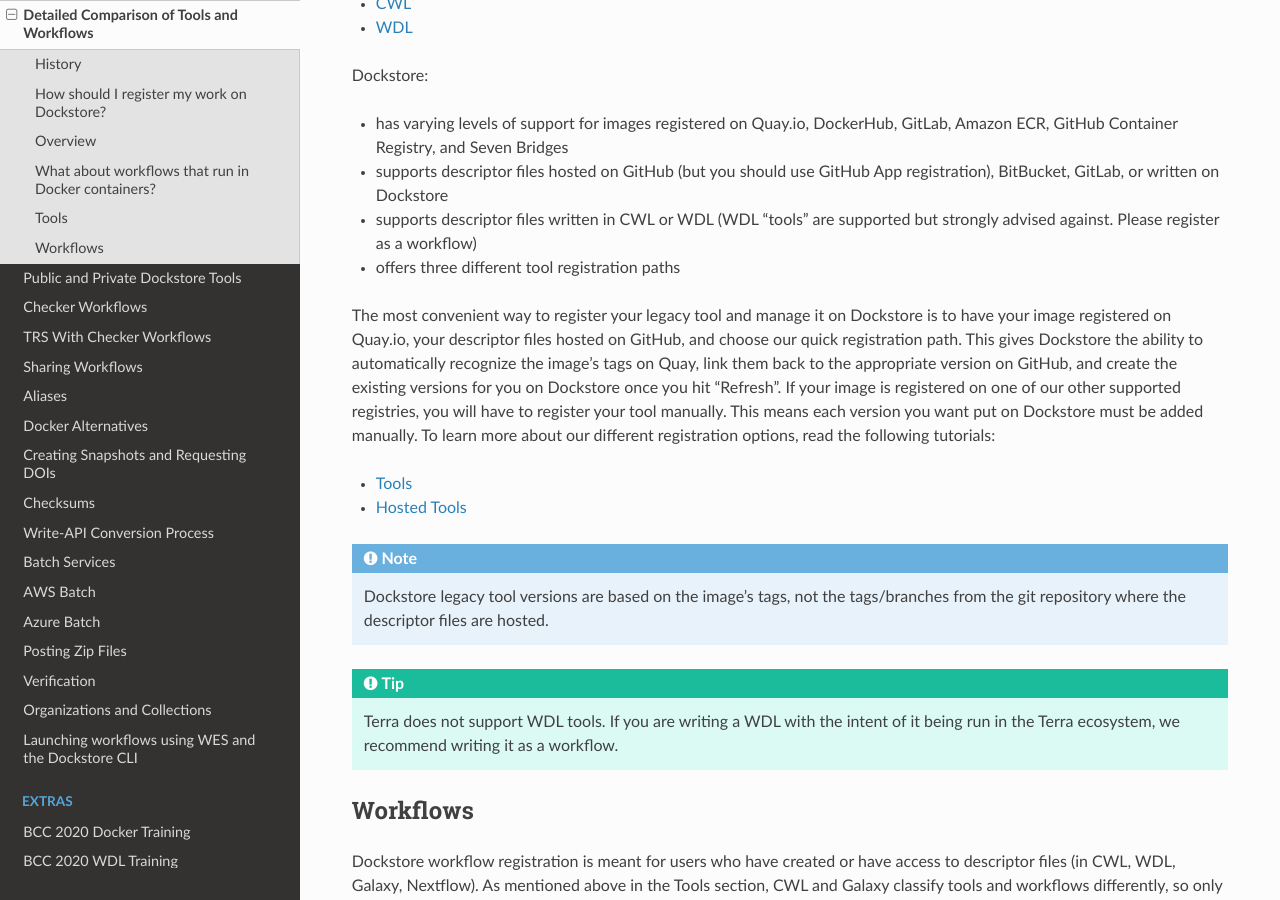
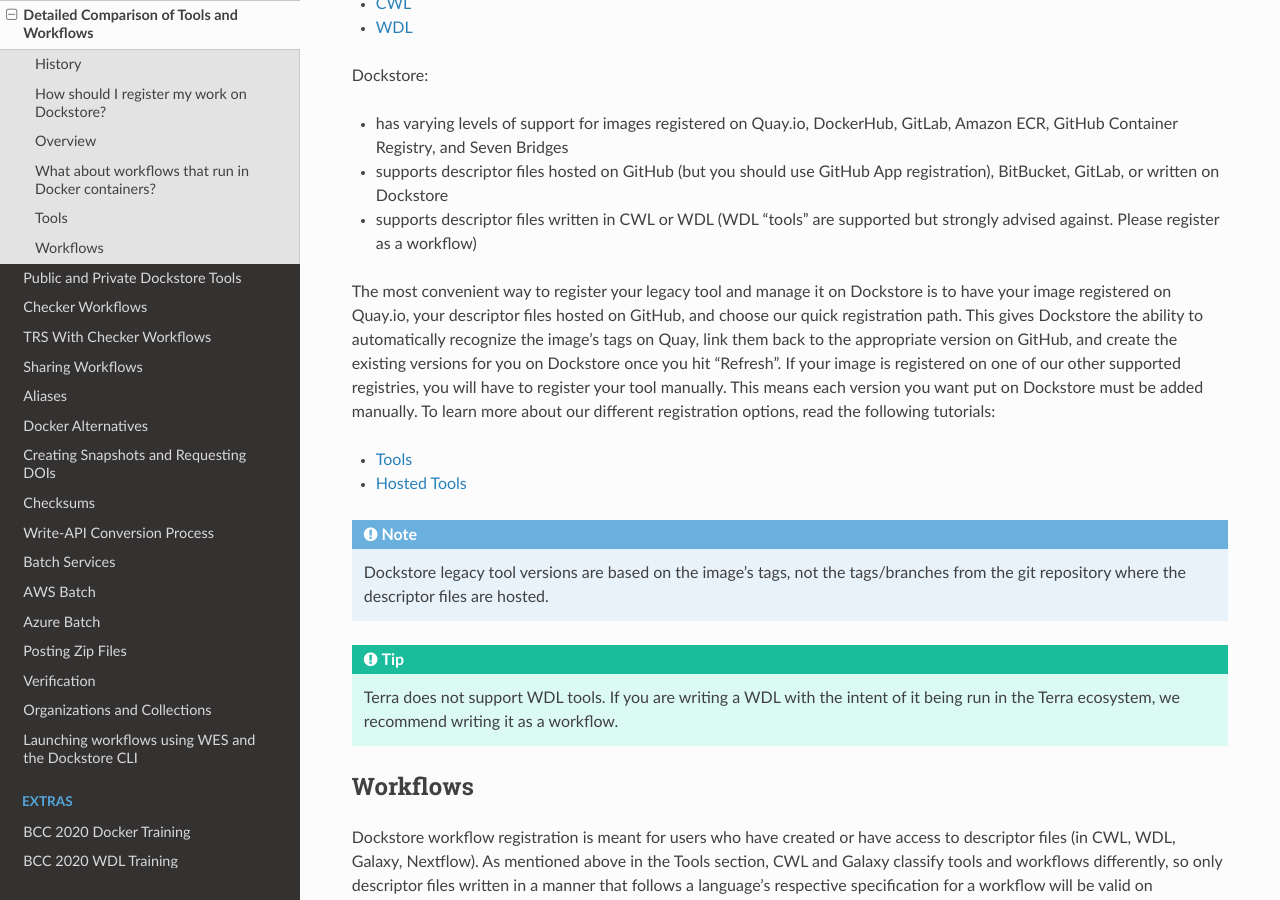
Before and after one commit to dockstore/dockstore-documentation, a Sphinx documentation site: the page built from docs/advanced-topics/tools-vs-workflows.rst, in a window 1280 px wide and 900 px high, scrolled down 2124 px. Built offline with Sphinx 7.4.7 and the Read the Docs theme 2.0.0, drawn with Linux system fonts in a browser that asks for light colours.

Commit message:
remove incorrect statement on tool registration
iirc we have at least four paths

```diff
--- a/docs/advanced-topics/tools-vs-workflows.rst
+++ b/docs/advanced-topics/tools-vs-workflows.rst
@@ -87,7 +87,6 @@
 - has varying levels of support for images registered on Quay.io, DockerHub, GitLab, Amazon ECR, GitHub Container Registry, and Seven Bridges
 - supports descriptor files hosted on GitHub (but you should use GitHub App registration), BitBucket, GitLab, or written on Dockstore
 - supports descriptor files written in CWL or WDL (WDL "tools" are supported but strongly advised against. Please register as a workflow)
-- offers three different tool registration paths
 
 The most convenient way to register your legacy tool and manage it on Dockstore is to have your image registered on Quay.io, your descriptor files hosted on GitHub, and choose our quick registration path.
 This gives Dockstore the ability to automatically recognize the image's tags on Quay, link them back to the appropriate version on GitHub, and create the existing versions for you on Dockstore once you hit "Refresh".
```
